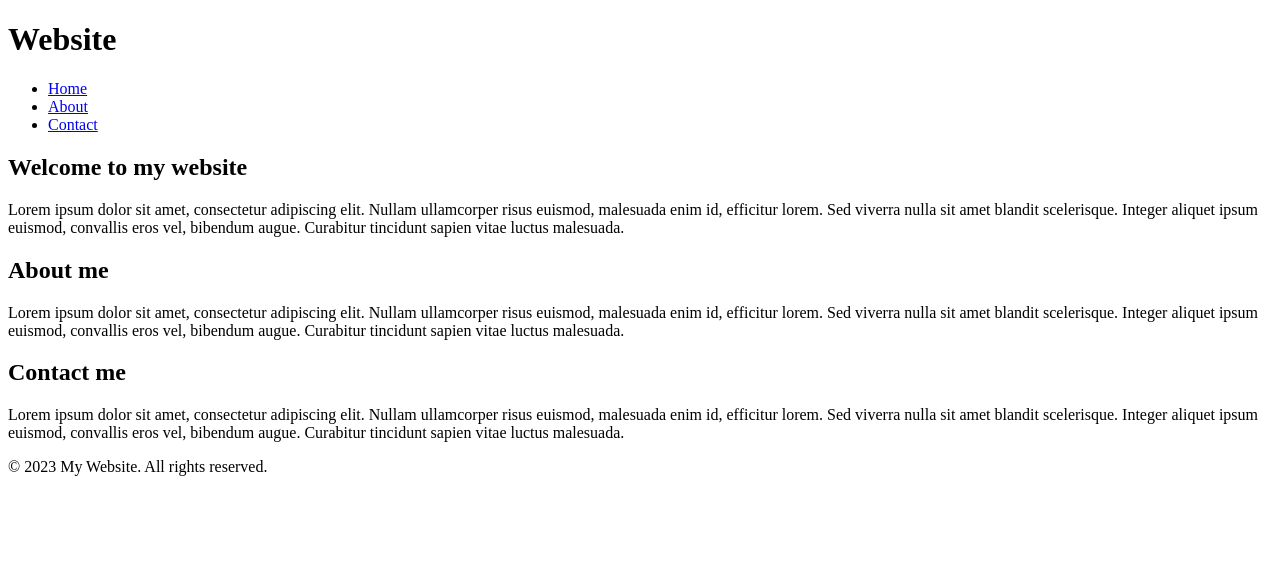
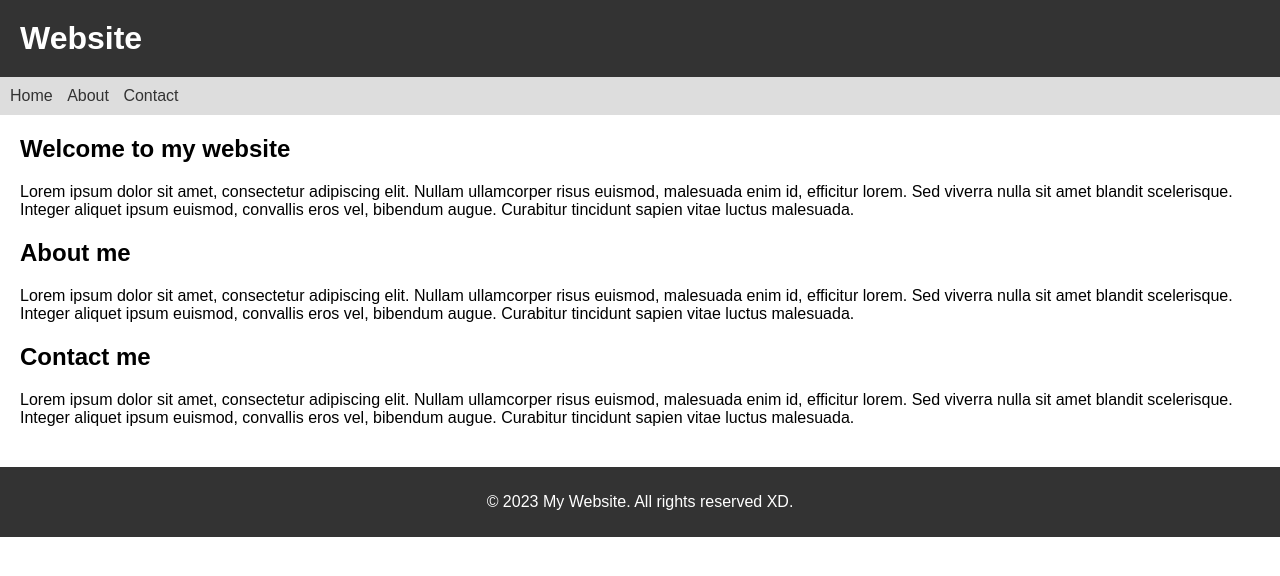
Before and after one commit to KxAliq/First-trial, a plain HTML site: page Project1Web/index.html in a window 1280 px wide. Drawn offline with Linux system fonts and the light colour scheme.

Commit message:
work in progress

```diff
--- a/Project1Web/index.html
+++ b/Project1Web/index.html
@@ -3,7 +3,7 @@
 <head>
   <meta charset="UTF-8">
   <title>Project Website</title>
-  <link rel="" href="">
+  <link rel="stylesheet" href="styles.css">
 </head>
 <body>
   <header>
@@ -36,7 +36,7 @@
   </main>
 
   <footer>
-    <p>&copy; 2023 My Website. All rights reserved.</p>
+    <p>&copy; 2023 My Website. All rights reserved XD.</p>
   </footer>
 
 </body>
--- /dev/null
+++ b/Project1Web/styles.css
@@ -0,0 +1,63 @@
+
+body {
+  font-family: Arial, sans-serif;
+  margin: 0;
+}
+
+
+header {
+  background-color: #333;
+  color: #fff;
+  padding: 20px;
+}
+
+header h1 {
+  margin: 0;
+}
+
+
+nav {
+  background-color: #ddd;
+  padding: 10px;
+}
+
+nav ul {
+  list-style: none;
+  margin: 0;
+  padding: 0;
+}
+
+nav ul li {
+  display: inline-block;
+  margin-right: 10px;
+}
+
+nav ul li a {
+  color: #333;
+  text-decoration: none;
+}
+
+nav ul li a:hover {
+  text-decoration: underline;
+}
+
+
+main {
+  padding: 20px;
+}
+
+section {
+  margin-bottom: 20px;
+}
+
+section h2 {
+  margin-top: 0;
+}
+
+
+footer {
+  background-color: #333;
+  color: #fff;
+  padding: 10px;
+  text-align: center;
+}
```
